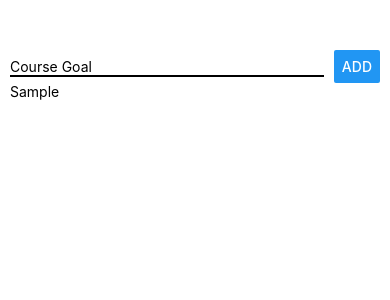
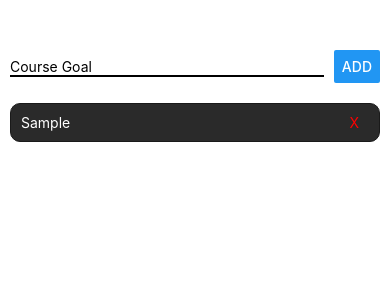
Before and after one commit to fahdaddi/rn-complete-guide, a React Native app: screen / in a window 390 px wide. Both pictures are taken after typing "Sample" into the empty fields and a click on the button "ADD". Shown: the top 300 px of the page. Built offline with nearby package versions, Linux system fonts and the light colour scheme.

Commit message:
added style to elelement + delete Item function

```diff
--- a/App.js
+++ b/App.js
@@ -16,6 +16,18 @@ export default function App() {
     }
   };
 
+  const deleteGoal = (item) => {
+    let index = goals.indexOf(item);
+    arr = []
+    for (let i = 0; i < goals.length; i++) {
+      const goal = goals[i];
+      if(goal != item){
+        arr.push(goal);
+      }
+    }
+    setGoals(arr);
+  };
+
   return (
     <View style={styles.screen}>
       <View style={styles.inputContainer}>
@@ -29,7 +41,10 @@ export default function App() {
       </View>
       <View>
         {goals.map((goal) => (
-          <Text key={goal} >{goal}</Text>
+          <View style={styles.listItem} key={goal}>
+            <Text style={styles.text} >{goal}</Text>
+            <Text onPress={() => deleteGoal(goal)} style={styles.delete}>X</Text>
+          </View>
         ))}
       </View>
     </View>
@@ -45,6 +60,7 @@ const styles = StyleSheet.create({
     flexDirection: "row",
     justifyContent: "flex-end",
     alignItems: "baseline",
+    marginBottom: 20
   },
   inputText: {
     flex: 1,
@@ -52,4 +68,21 @@ const styles = StyleSheet.create({
     borderBottomWidth: 2,
     marginRight: 10,
   },
+  listItem: {
+    backgroundColor: '#2a2a2a',
+    padding: 10,
+    borderRadius: 10,
+    marginBottom: 10,
+    borderWidth: 1,
+    borderColor: '#1a1a1a',
+    flexDirection: 'row'
+  },
+  text: {
+    color: 'white',
+    flex: 1
+  },
+  delete: {
+    color: 'red',
+    paddingHorizontal: 10,
+  }
 });
```
